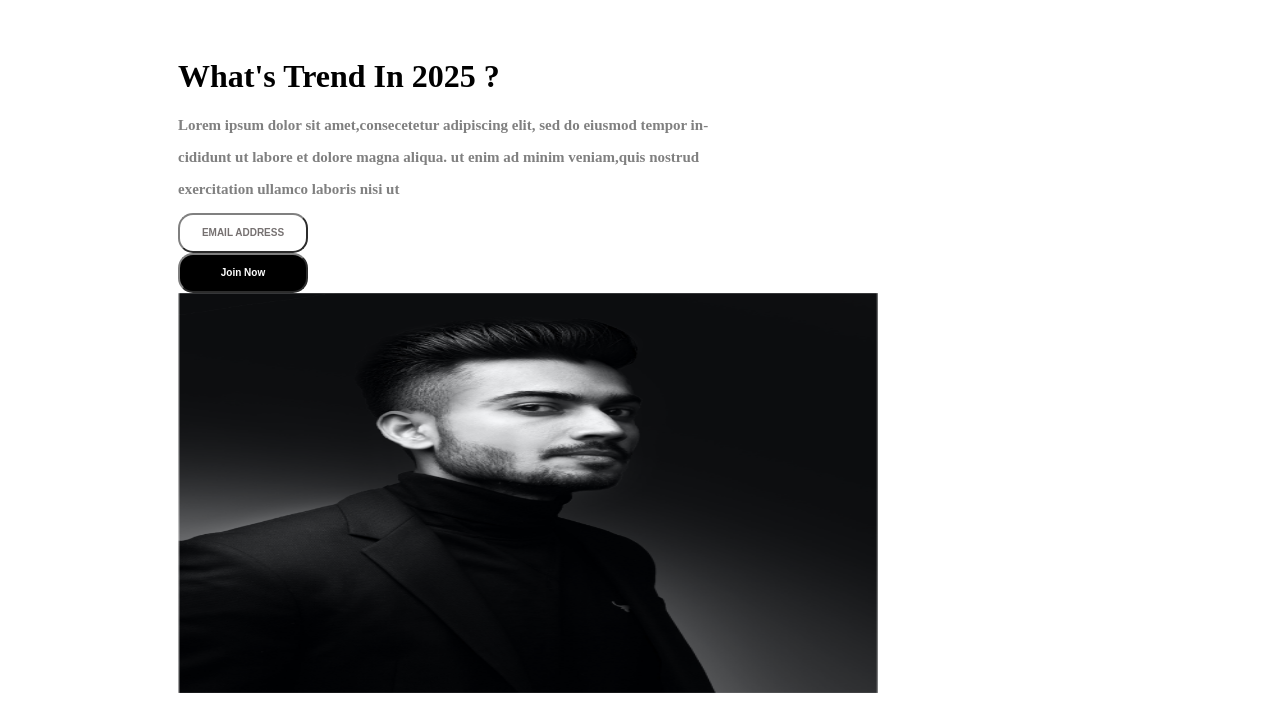
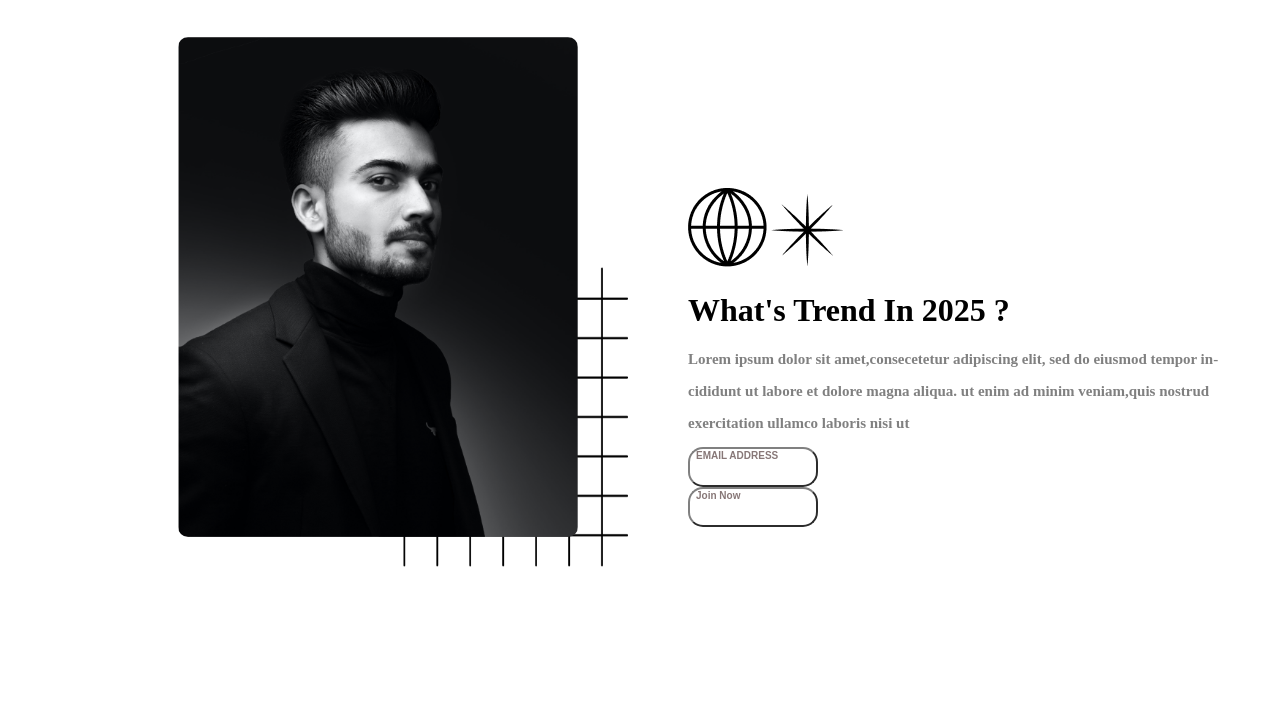
Before and after one commit to TridevSharma1/HTML_Css_Assignment, a plain HTML site: page somu_htm_css/somu_htm_css/Project 03/assets/Fashion.html in a window 1280 px wide. Shown: the part 91-800 px from the top of the page. Drawn offline with Linux system fonts and the light colour scheme.

Commit message:
update 2.3

```diff
--- a/somu_htm_css/somu_htm_css/Project 03/assets/Fashion.html
+++ b/somu_htm_css/somu_htm_css/Project 03/assets/Fashion.html
@@ -50,7 +50,7 @@
       border-radius: 10px;
       margin-left: 100px;}
 
-      .main_section {
+      .main_section1 {
       display: flex;
       margin-left: 170px;
       margin-top: 40px;
@@ -68,25 +68,49 @@
       border-color: gray;
       font-size: 10px;
       font-weight: bold;
-      margin-right: 200px;
+      margin-right: 100px;
       border-radius: 15px;
     }
      .Button_no_1 button {
       height: 40px;
       width: 130px;
-      color: rgb(255, 255, 255);
-      background-color: rgb(0, 0, 0);
+      color: rgb(135, 119, 119);
+      background-color: rgb(255, 255, 255);
       border-color: gray;
       font-size: 10px;
       font-weight: bold;
       margin-right: 200px;
-      border-radius: 15px; }
-
+      border-radius: 15px;
+     display: flex;
+      font: bold; }
 
      .description p {
       color: gray;
       font-size: 15px;
       font-weight: bold;
+    }
+    .left_side :nth-child(1) {
+      height: 500px;
+      width: 400px;
+      position: absolute;
+      margin-left: 0px;
+      z-index: 3;
+      border-radius: 10px;
+    }
+    .left_side :nth-child(2) {
+      height: 300px;
+      width: 250px;
+      position: absolute;
+      z-index: 2;
+      margin-left: 200px;
+      margin-top: 230px;
+    }
+
+    .right_side{
+     margin-left: 500px;
+     margin-top: 150px;
+
+
     }
       </style>
 
@@ -107,9 +131,18 @@
         <button>SEARCH</button>
       </nav>
 
-       <main class="main_section">
-        <div class="right_side">
+       <main class="main_section1">
+
+
+        <div class="left_side">
+          <img src="./Image.png" alt="" />
+          <img src="./squares.png" alt="" />
+          </div>
+
+          <div class="right_side">
           <div class="heading">
+            <img src="./globe.png" alt="" />
+            <img src="./start.png" alt="" />
             <h1>What's Trend In 2025 ?</h1>
           </div>
 
@@ -118,15 +151,13 @@
             <p>cididunt ut labore et dolore magna aliqua. ut enim ad minim veniam,quis nostrud</p>
             <P>exercitation ullamco laboris nisi ut</P>
         </div>
-
+        <div class="Button_no_1">
           <button class="btn">EMAIL ADDRESS</button>
-          <div class="Button_no_1">
-           <button class="btn">Join Now</button>
+          <button class="btn">Join Now</button>
         </div>
-
-        <div class="left_side">
-          <img src="./Image.png" alt="" />
-
-
+        </div>
+        </main>
+        </nav>
+        </body>
 </body>
 </html>
```
Also changed, not shown: somu_htm_css/somu_htm_css/Project 01/First.html (+0 -3 lines).
